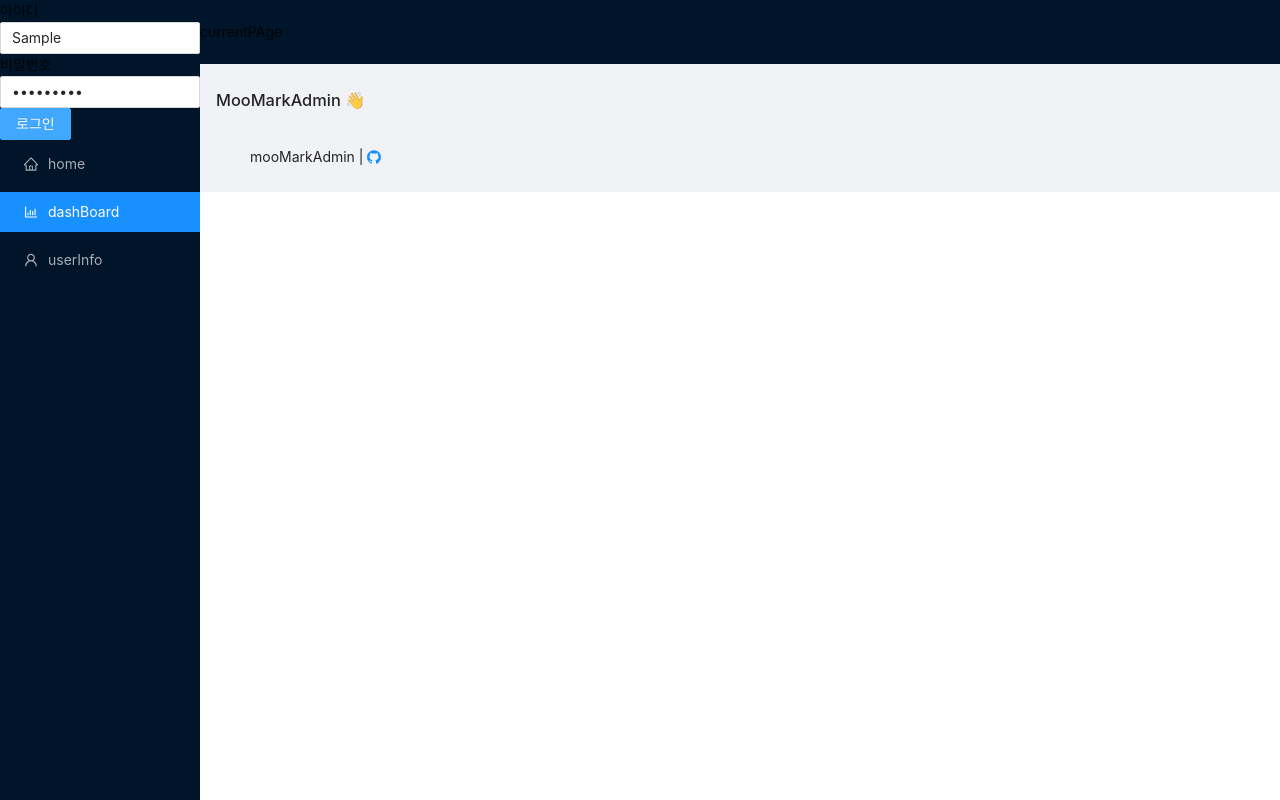
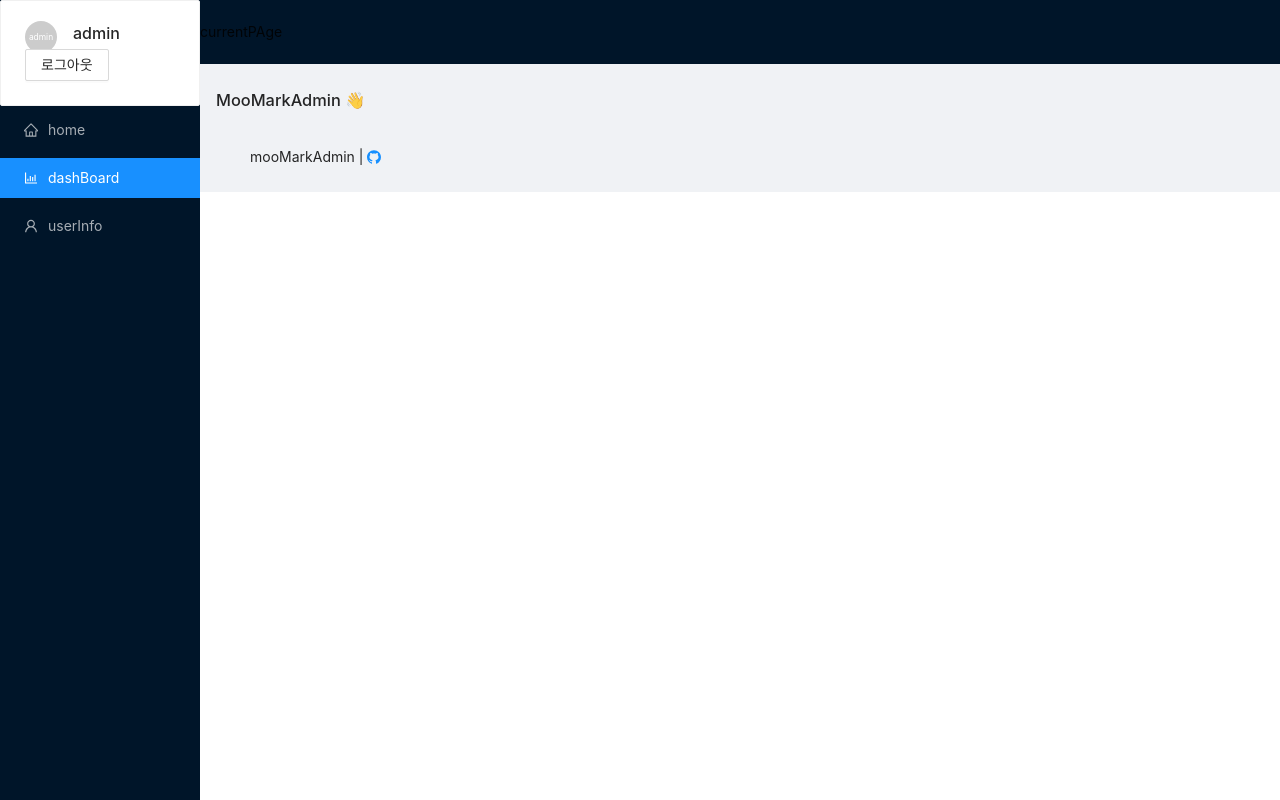
Before and after one commit to blackcowmoo/moo-mark-admin-frontend, a Next.js app: page / in a window 1280 px wide. Both pictures are taken after typing "Sample", "Sample123" into the empty fields and a click on the button "로그인". Built offline with nearby package versions, Linux system fonts and the light colour scheme.

Commit message:
Update loginForm and userProfile

```diff
--- a/components/AppSider.tsx
+++ b/components/AppSider.tsx
@@ -16,18 +16,18 @@ const AdminSider: React.FC = () => {
   return (
     <Layout>
       <Sider style={{ overflow: 'auto', height: '100vh', position: 'fixed', left: 0 }}>
-        <div className='logo' />
-        {isLoggedIn ? <UserProfile /> : <LoginForm />}
-        <Menu theme='dark' mode='inline' defaultSelectedKeys={['dashboard']}>
-          <Menu.Item key='home' icon={<HomeOutlined />}>
-            <Link href='/'>home</Link>
+        <div className="logo" />
+        {isLoggedIn ? <UserProfile setIsLoggedIn={setIsLoggedIn} /> : <LoginForm setIsLoggedIn={setIsLoggedIn} />}
+        <Menu theme="dark" mode="inline" defaultSelectedKeys={['dashboard']}>
+          <Menu.Item key="home" icon={<HomeOutlined />}>
+            <Link href="/">home</Link>
           </Menu.Item>
 
-          <Menu.Item key='dashboard' icon={<BarChartOutlined />}>
-            <Link href='/dashboard'>dashBoard</Link>
+          <Menu.Item key="dashboard" icon={<BarChartOutlined />}>
+            <Link href="/dashboard">dashBoard</Link>
           </Menu.Item>
 
-          <Menu.Item key='userInfo' icon={<UserOutlined />}>
+          <Menu.Item key="userInfo" icon={<UserOutlined />}>
             userInfo
           </Menu.Item>
         </Menu>
--- a/components/LoginForm.tsx
+++ b/components/LoginForm.tsx
@@ -2,9 +2,7 @@ import React, { useState, useCallback, useMemo } from 'react';
 import { Form, Input, Button } from 'antd';
 import Link from 'next/link';
 
-import PropTypes from 'prop-types';
-
-const LoginForm: React.FC = () => {
+const LoginForm: React.FC<any> = ({ setIsLoggedIn }) => {
   const submit = () => {
     console.log('submit');
   };
@@ -19,22 +17,26 @@ const LoginForm: React.FC = () => {
     setPassword(e.target.value);
   }, []);
   // const style = useMemo(() => ({ marginTop: 10 }), []);
+  const onSubmitForm = useCallback(() => {
+    console.log(id, password);
+    setIsLoggedIn(true);
+  }, [id, password]);
   return (
-    <Form onFinish={submit}>
+    <Form onFinish={onSubmitForm}>
       <div>
-        <label htmlFor='user-id'>아이디</label>
+        <label htmlFor="user-id">아이디</label>
         <br />
         <div>
-          <Input name='user-id' value={id} onChange={onChangeId} required />
+          <Input name="user-id" value={id} onChange={onChangeId} required />
         </div>
       </div>
       <div>
-        <label htmlFor='user-password'>비밀번호</label>
+        <label htmlFor="user-password">비밀번호</label>
         <br />
-        <Input name='user-password' type='password' value={password} onChange={onChangePassword} required />
+        <Input name="user-password" type="password" value={password} onChange={onChangePassword} required />
       </div>
 
-      <Button type='primary' htmlType='submit' loading={false}>
+      <Button type="primary" htmlType="submit" loading={false}>
         로그인
       </Button>
     </Form>
--- /dev/null
+++ b/components/UserProfile.tsx
@@ -0,0 +1,16 @@
+import React, { useCallback } from 'react';
+import { Card, Avatar, Button } from 'antd';
+const UserProfile: React.FC<any> = ({ setIsLoggedIn }) => {
+  console.log(typeof setIsLoggedIn);
+  const onLogOut = useCallback(() => {
+    setIsLoggedIn(false);
+  }, []);
+  return (
+    <Card>
+      <Card.Meta avatar={<Avatar>admin</Avatar>} title="admin" />
+      <Button onClick={onLogOut}>로그아웃</Button>
+    </Card>
+  );
+};
+
+export default UserProfile;
```
